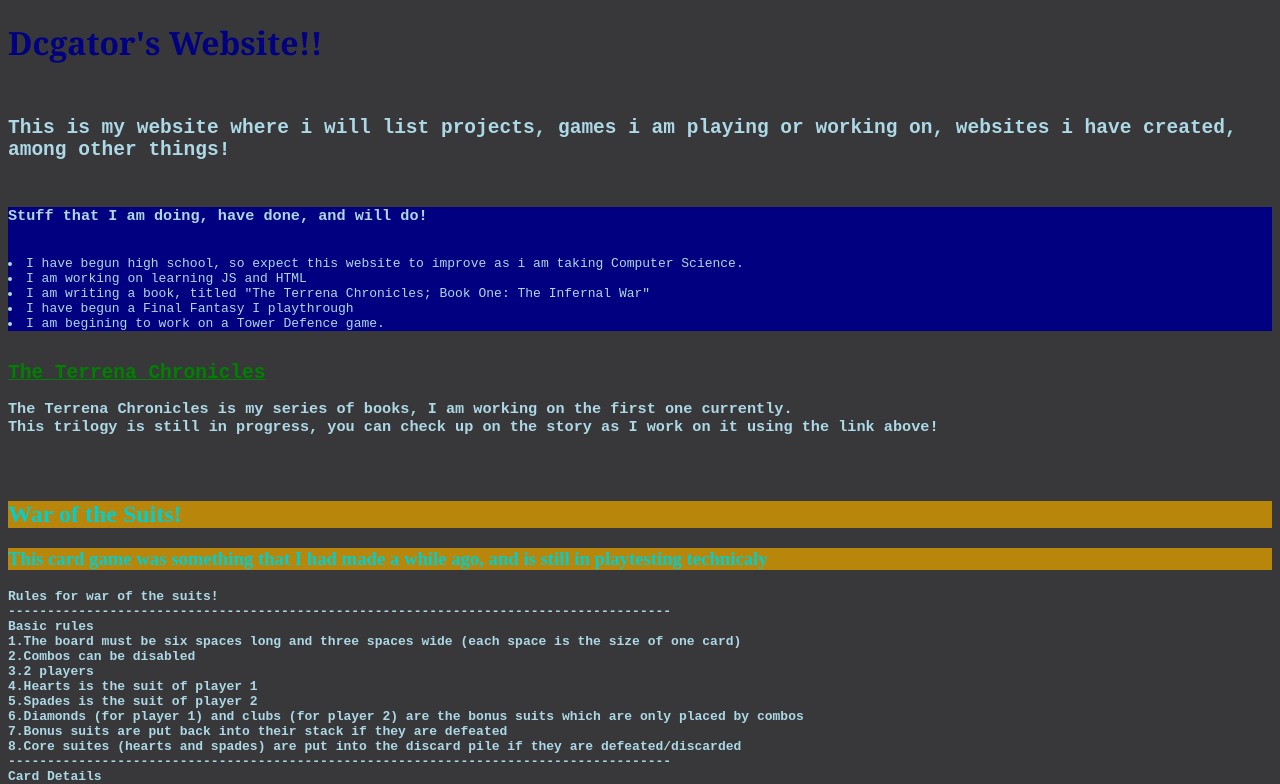
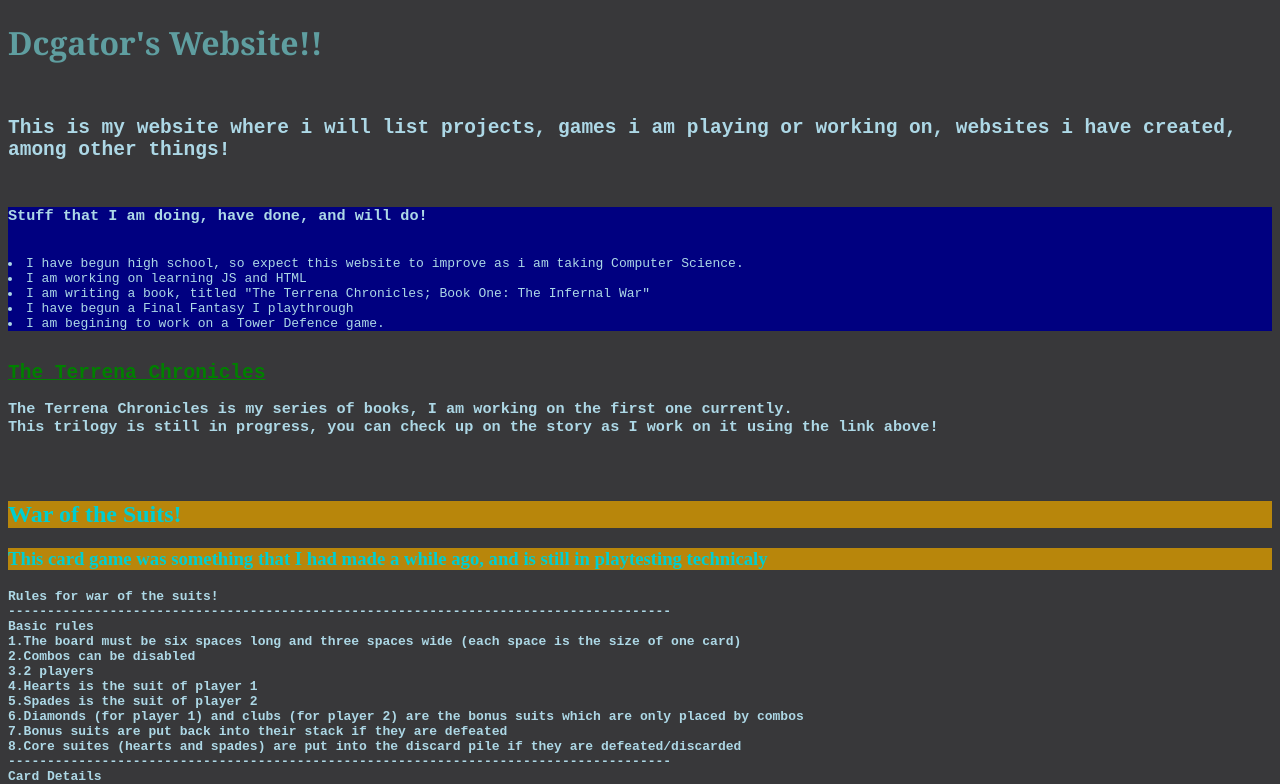
Before and after one commit to dcgator11/dcgator11.github.io, a plain HTML site: page index.html in a window 1280 px wide. Shown: the top 784 px of the page. Drawn offline with Linux system fonts and the light colour scheme.

Commit message:
Change color of #wIn from navy to cadetblue

```diff
--- a/indexstyle.css
+++ b/indexstyle.css
@@ -4,7 +4,7 @@
 
     #wIn {
         font-family: Georgia, 'Times New Roman', Times, serif;
-        color:navy;
+        color:cadetblue;
     }
 
     #Pr1 {
```
